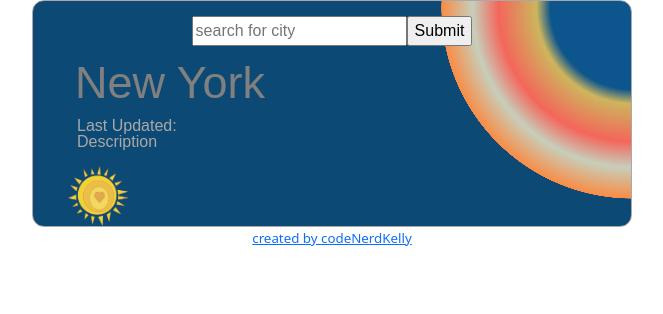
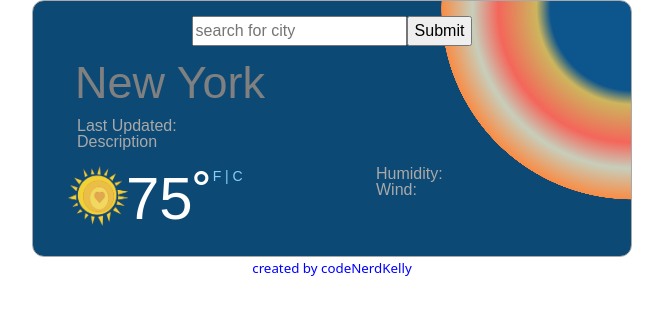
Before and after one commit to codeNerdKelly/buffalo, a React (Create React App) app: page / in a window 1280 px wide. Shown: the top 314 px of the page, without its empty margins (308-971 px from the left). Built offline with nearby package versions, Linux system fonts and the light colour scheme.

Commit message:
added temp and conditions row

```diff
--- a/src/Forecast.css
+++ b/src/Forecast.css
@@ -1,9 +1,26 @@
-.timeDescription {
+a {
+    text-decoration: none;
+    color: lightskyblue;
+}
+
+ul{
    list-style-type: none;
    text-align: left;
    line-height: 100%;
    color: #a9a9a9;
 }
+
+a:hover {
+    cursor: pointer;
+    color: fuchsia;
+    font-size: larger;
+    font-weight: bold;
+}
+
+a:active {
+    font-weight: bold;
+}
+
 
 #icon {
     width: 60px;
@@ -13,5 +30,16 @@
 }
 
 #currentTemp {
+    font-size: 60px;
+    color: white;
+    position: relative;
+    top: -12px;
+    left: -48px;
+}
+
+#cel, #far {
+    font-size: 14px;
+    position: relative;
+    top: -38px;
 
 }
--- a/src/Forecast.js
+++ b/src/Forecast.js
@@ -17,10 +17,15 @@ export default function Forecast(props){
                     <img src = {sunshine} alt="description" id = "icon"></img>
                 </div>
                 <div className = "col-4" id = "currentTemp">
-
+                75˚
+                <span id = "cel"><a href = "/">F |</a></span>
+                <span id = "far"><a href = "/"> C</a> </span>
                 </div>
                 <div className = "col-6">
-
+                    <ul className = "humidWind">
+                        <li>Humidity: </li>
+                        <li>Wind: </li>
+                    </ul>
                     </div>
             </div>
         </div>
--- a/src/Github.css
+++ b/src/Github.css
@@ -4,6 +4,9 @@ h4 {
     font-size: smaller;
 }
 
+.Link {
+    color: blue;
+}
 .Link:hover {
     font-size: larger;
     color: fuchsia;
```
